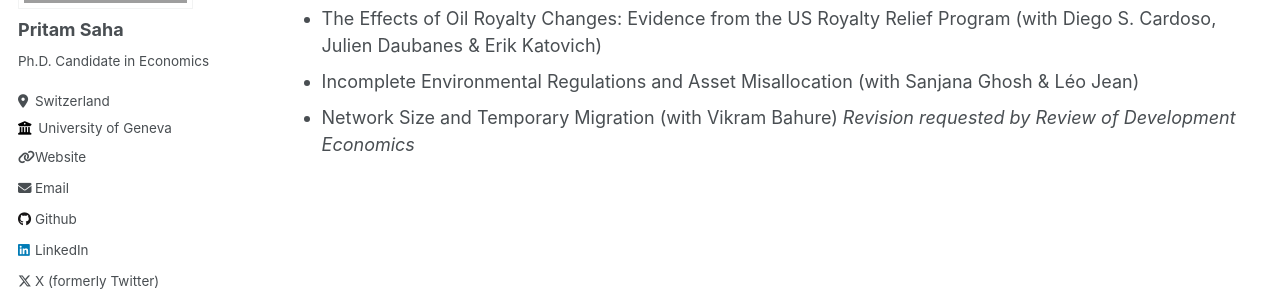
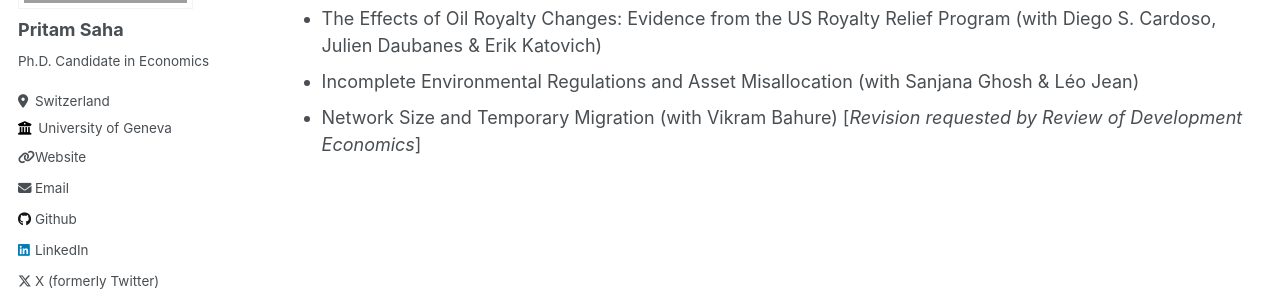
Before and after one commit to s-pritam/s-pritam.github.io, a Jekyll site: the page built from _pages/research.md, in a window 1280 px wide. Shown: the part 211-511 px from the top of the page. Built offline with Jekyll 4.4.1, drawn with Linux system fonts in a browser that asks for light colours.

Commit message:
Update research.md

```diff
--- a/_pages/research.md
+++ b/_pages/research.md
@@ -12,4 +12,4 @@ Work in Progress
 - The Effects of Investment Subsidies in the Oil Industry: Evidence from Norway
 - The Effects of Oil Royalty Changes: Evidence from the US Royalty Relief Program (with Diego S. Cardoso, Julien Daubanes & Erik Katovich)
 - Incomplete Environmental Regulations and Asset Misallocation (with Sanjana Ghosh & Léo Jean)
-- Network Size and Temporary Migration (with Vikram Bahure) *Revision requested by Review of Development Economics*
+- Network Size and Temporary Migration (with Vikram Bahure) [*Revision requested by Review of Development Economics*]
```
